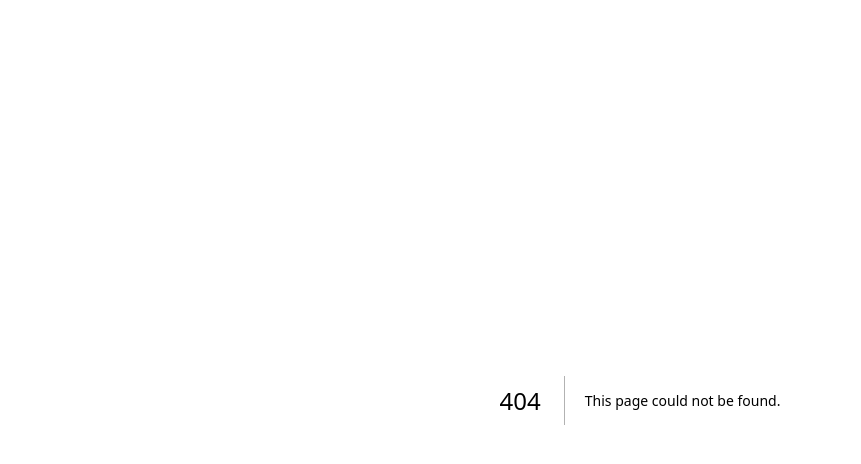
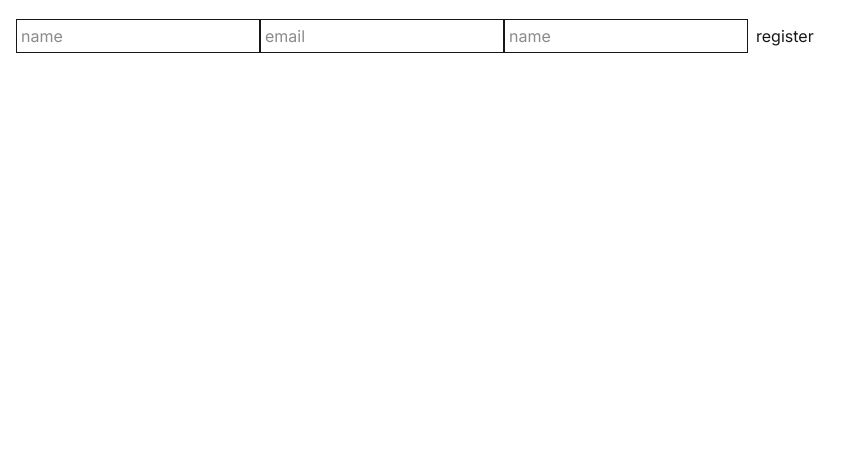
Before and after one commit to Anupam-Katiyar-Mern-stack-developer/nextjs-learning, a Next.js app: page /register in a window 1280 px wide. Before the commit this address had no page. Shown: the top 464 px of the page, without its empty margins (0-861 px from the left). Built offline with nearby package versions, Linux system fonts and the light colour scheme.

Commit message:
ai integrate

```diff
--- /dev/null
+++ b/app/register/page.js
@@ -0,0 +1,18 @@
+"use server";
+import { revalidatePath } from "next/cache";
+import { registerUser } from "./actions";
+
+export default function page() {
+  return (
+    <div className="flex gap-3 p-4">
+      <form action={registerUser} className="space-y-2">
+        <input name="name" placeholder="name" className="p-1 border" />
+        <input name="email" placeholder="email" className="p-1 border" />
+        <input name="password" placeholder="name" className="p-1 border" />
+        <button type="submit " className="p-2 bg-blend-color">
+          register
+        </button>
+      </form>
+    </div>
+  );
+}
```
